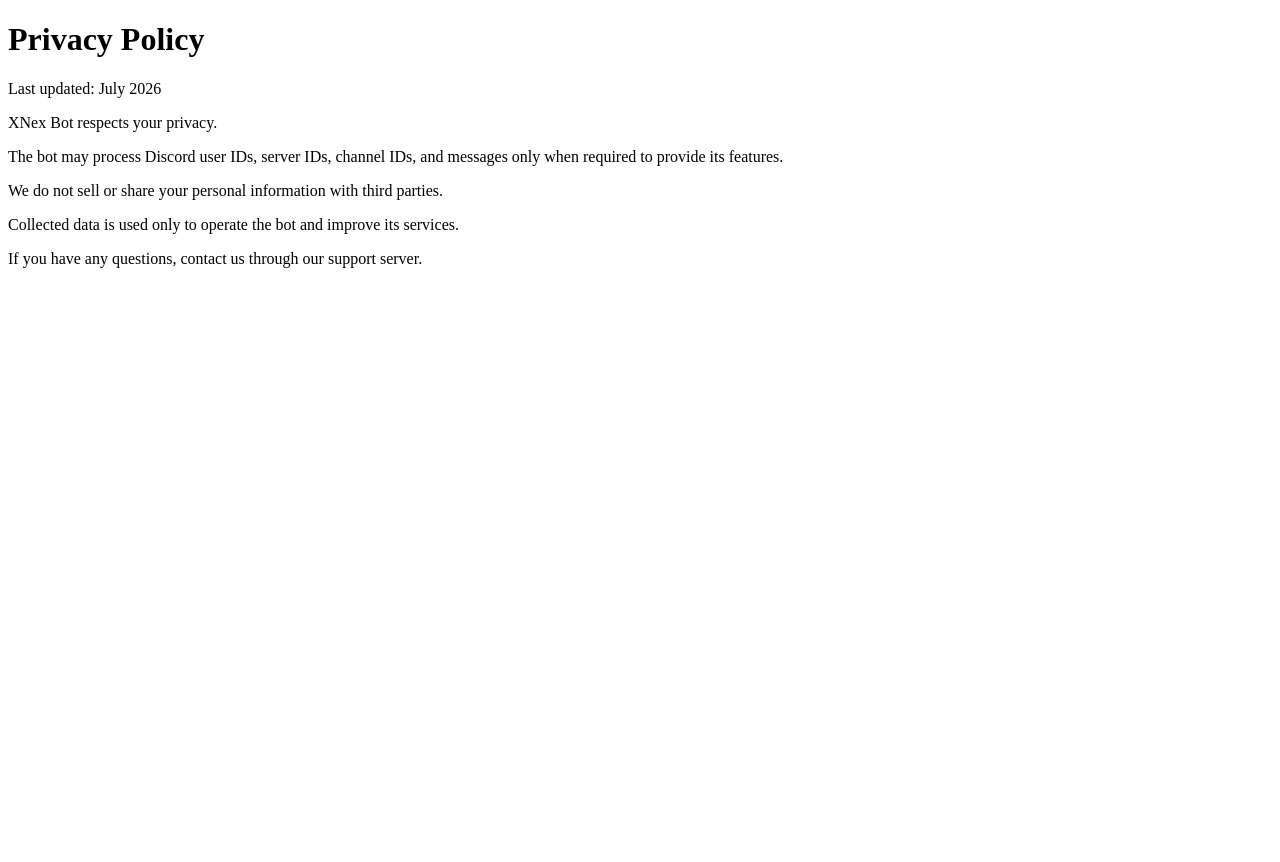
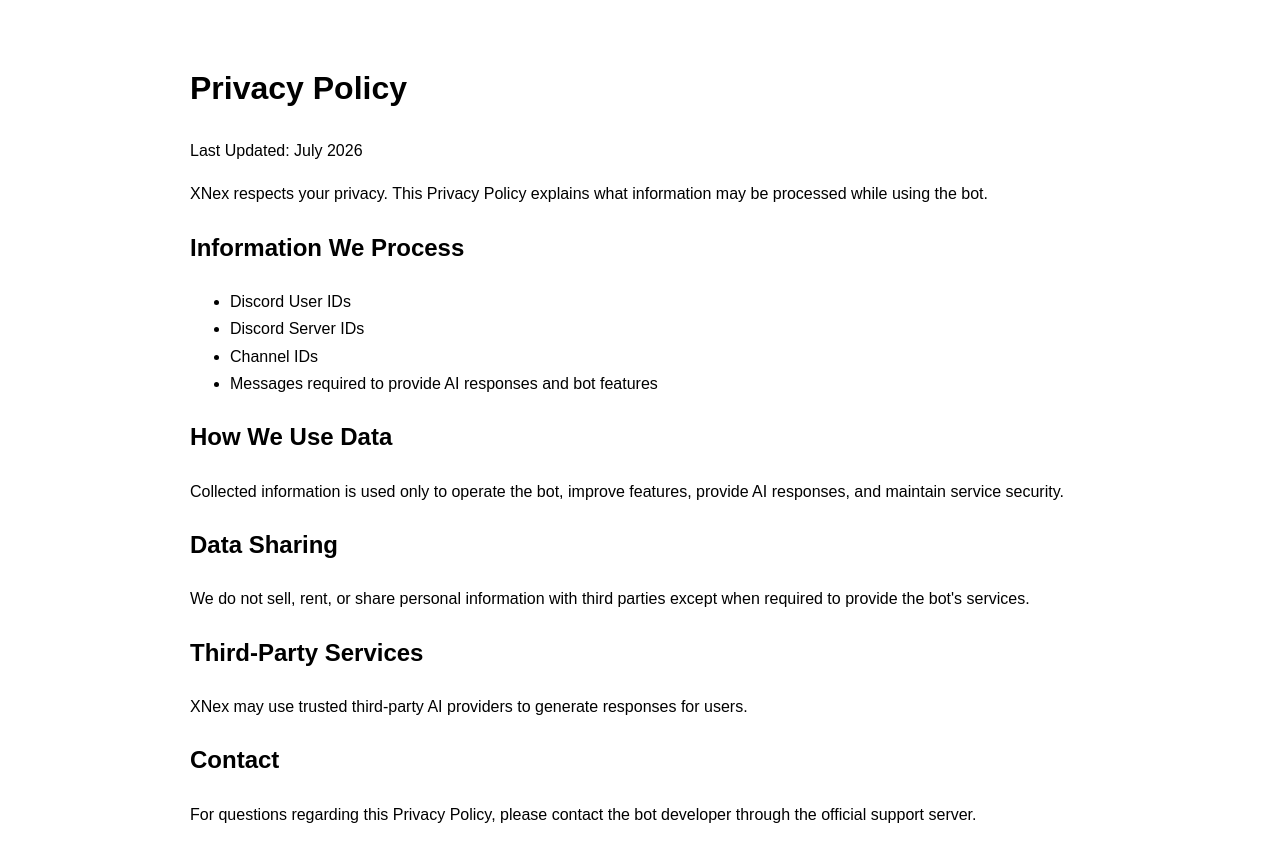
Before and after one commit to X-N007/Xnex-docs, a plain HTML site: page privacy.html in a window 1280 px wide. Before the commit the page ends 800 px from the top, so only its background shows below. Drawn offline with Linux system fonts and the light colour scheme.

Commit message:
Update privacy.html

```diff
--- a/privacy.html
+++ b/privacy.html
@@ -3,21 +3,58 @@
 <head>
 <meta charset="UTF-8">
 <title>Privacy Policy</title>
+<style>
+body{
+font-family:Arial;
+max-width:900px;
+margin:auto;
+padding:40px;
+line-height:1.7;
+}
+</style>
 </head>
 <body>
+
 <h1>Privacy Policy</h1>
 
-<p>Last updated: July 2026</p>
+<p>Last Updated: July 2026</p>
 
-<p>XNex Bot respects your privacy.</p>
+<p>
+XNex respects your privacy. This Privacy Policy explains what information may be processed while using the bot.
+</p>
 
-<p>The bot may process Discord user IDs, server IDs, channel IDs, and messages only when required to provide its features.</p>
+<h2>Information We Process</h2>
 
-<p>We do not sell or share your personal information with third parties.</p>
+<ul>
+<li>Discord User IDs</li>
+<li>Discord Server IDs</li>
+<li>Channel IDs</li>
+<li>Messages required to provide AI responses and bot features</li>
+</ul>
 
-<p>Collected data is used only to operate the bot and improve its services.</p>
+<h2>How We Use Data</h2>
 
-<p>If you have any questions, contact us through our support server.</p>
+<p>
+Collected information is used only to operate the bot, improve features, provide AI responses, and maintain service security.
+</p>
+
+<h2>Data Sharing</h2>
+
+<p>
+We do not sell, rent, or share personal information with third parties except when required to provide the bot's services.
+</p>
+
+<h2>Third-Party Services</h2>
+
+<p>
+XNex may use trusted third-party AI providers to generate responses for users.
+</p>
+
+<h2>Contact</h2>
+
+<p>
+For questions regarding this Privacy Policy, please contact the bot developer through the official support server.
+</p>
 
 </body>
 </html>
```
